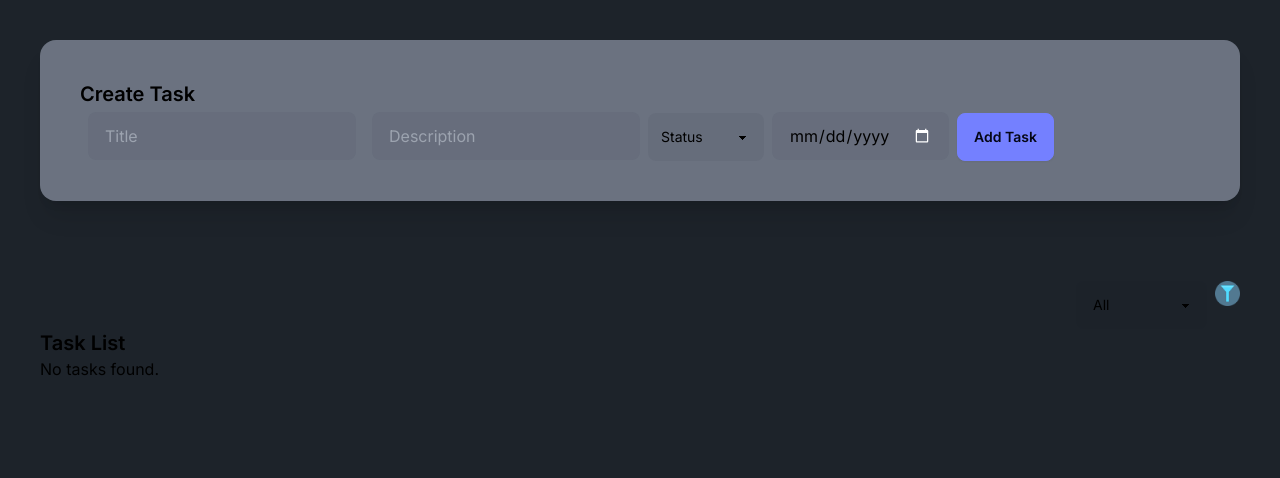
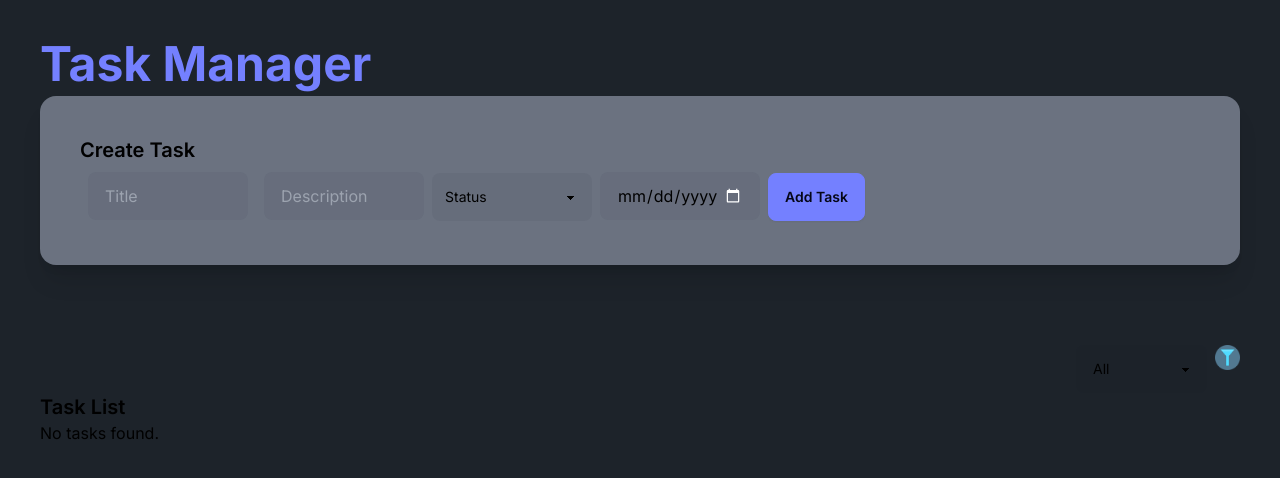
Before and after one commit to CypherPrime/learnly-test, a Next.js app: page / in a window 1280 px wide. Shown: the top 478 px of the page. Built offline with nearby package versions, Linux system fonts and the light colour scheme.

Commit message:
completed

```diff
--- a/app/components/NewTask.tsx
+++ b/app/components/NewTask.tsx
@@ -30,6 +30,7 @@ const NewTask: React.FC = () => {
 
   return (
     <div className="p-10">
+      <h1 className="text-5xl font-bold text-primary mb-2">Task Manager</h1>
       <div className="card card-compact w-100 bg-base-100 shadow-xl p-10 bg-gray-500">
         <h2 className="card-title ">Create Task</h2>
         <form onSubmit={handleSubmit}>
@@ -38,20 +39,20 @@ const NewTask: React.FC = () => {
             placeholder="Title"
             value={title}
             onChange={(e) => setTitle(e.target.value)}
-            className="input input-ghost w-50 max-w-xs mx-2 "
+            className="input input-ghost w-40 my-1 max-w-xs mx-2 "
           />
           <input
             type="text"
             placeholder="Description"
             value={description}
             onChange={(e) => setDescription(e.target.value)}
-            className="input input-ghost w-50 max-w-xs mx-2 "
+            className="input input-ghost w-40 my-1 max-w-xs mx-2 "
           />
 
           <select
             value={status}
             onChange={(e: any) => setStatus(e.target.value)}
-            className="select select-ghost h-12 select-sm w-50 max-w-xs"
+            className="select select-ghost h-12 select-sm w-40 my-1 max-w-xs"
           >
             <option disabled selected value={""}>
               Status
@@ -65,7 +66,7 @@ const NewTask: React.FC = () => {
             placeholder="Due Date"
             value={dueDate}
             onChange={(e) => setDueDate(e.target.value)}
-            className="input input-ghost w-50 max-w-xs mx-2 "
+            className="input input-ghost w-40 my-1 max-w-xs mx-2 "
           />
           <button type="submit" className="btn btn-primary">
             Add Task
```
